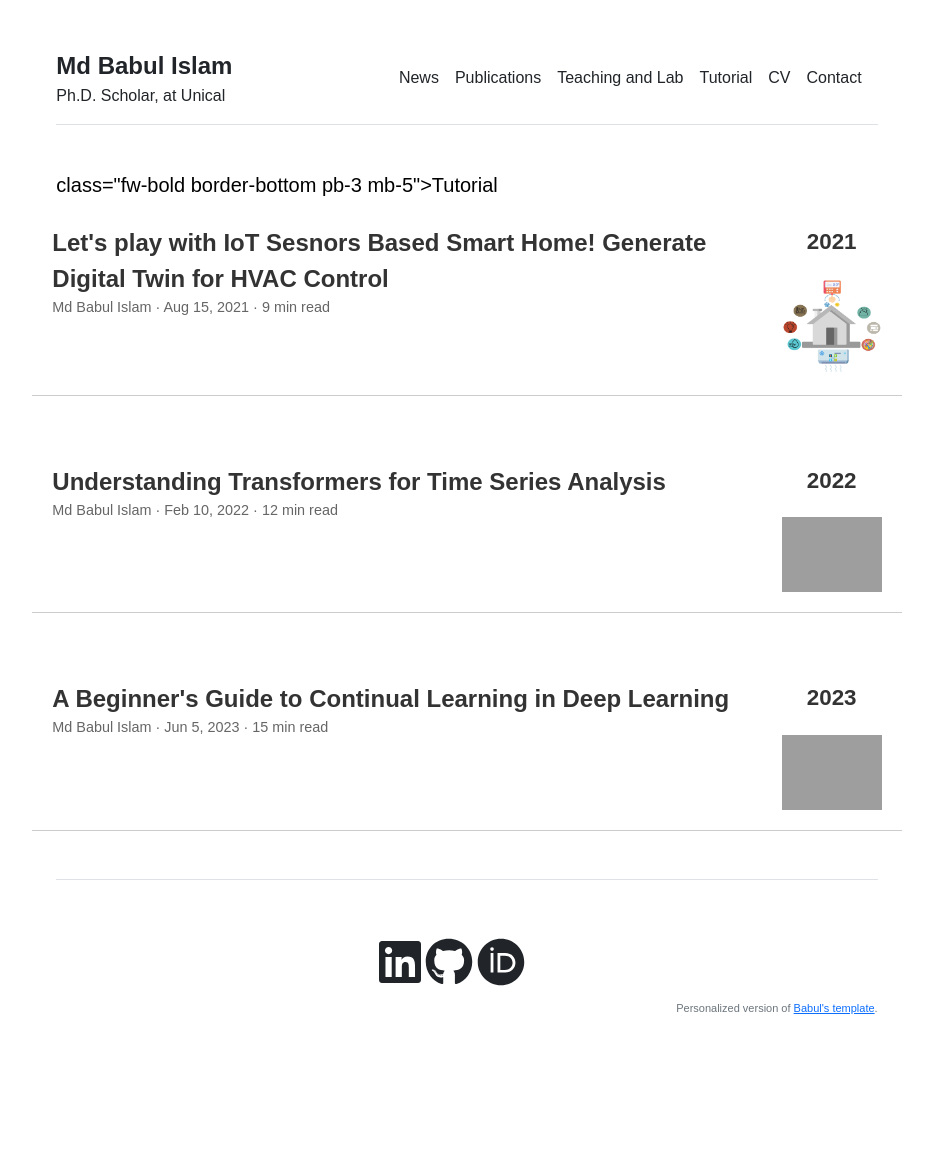
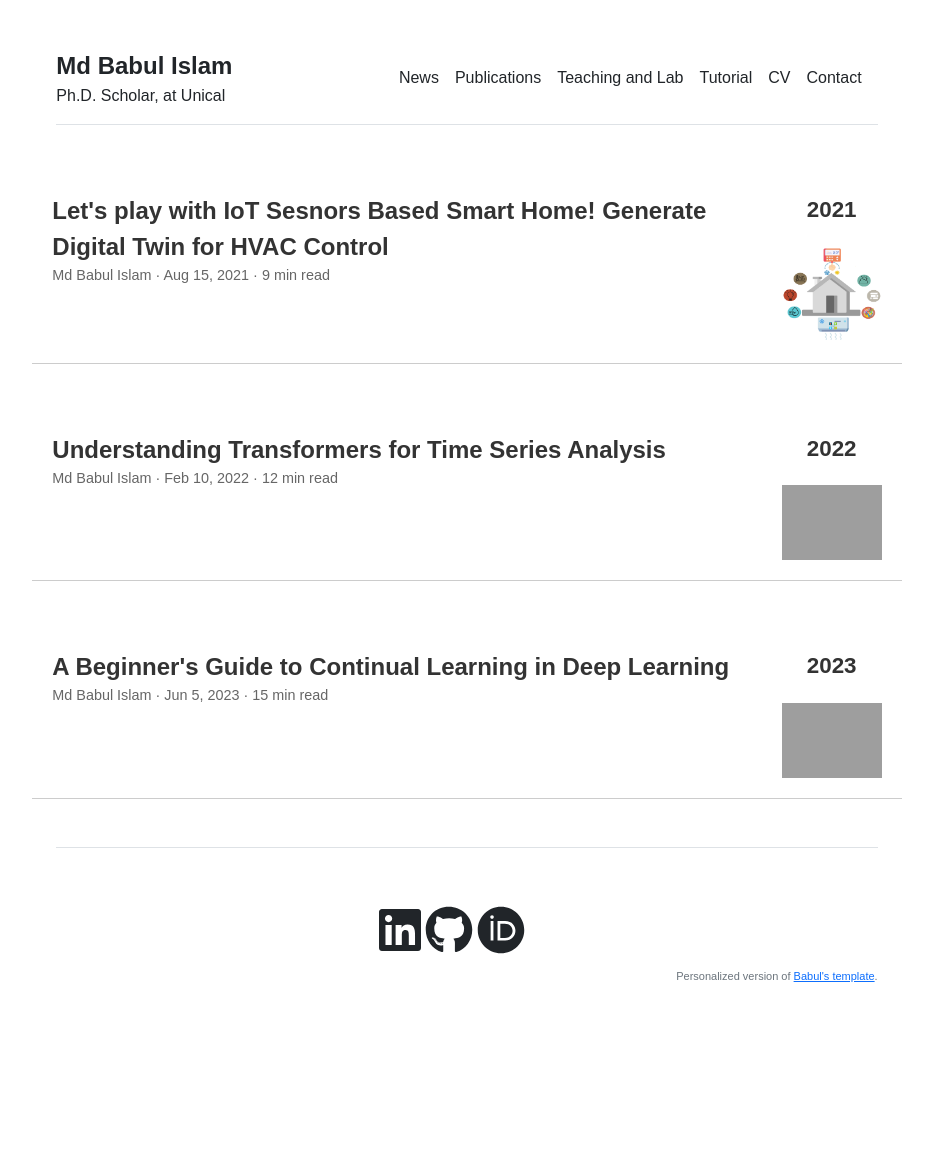
Before and after one commit to babulcseian/babulcseian.github.io, a Jekyll site: the page built from Tutorial.md, in a window 1280 px wide. Shown: the whole page, without its empty margins (173-1106 px from the left). Built offline with Jekyll 4.4.1, drawn with Linux system fonts in a browser that asks for light colours; a style sheet for code colours, icons or effects is not loaded; after the commit the page ends 1096 px from its top, so only the background shows below that.

Commit message:
Update Tutorial.html

```diff
--- a/_includes/Tutorial.html
+++ b/_includes/Tutorial.html
@@ -1,8 +1,5 @@
 <meta name="google-site-verification" content="PR1vYF_Y-d6T4qwhD63BkjGGDQyXgI7hjPNSbUQnYP0"/>
 <div class="row g-5 mb-5">
-  <div>
-    <h5> class="fw-bold border-bottom pb-3 mb-5">Tutorial</h5>
-    <div class="row g-5 mb-5">
 <head>
     <meta charset="UTF-8">
     <meta name="viewport" content="width=device-width, initial-scale=1.0">
```
